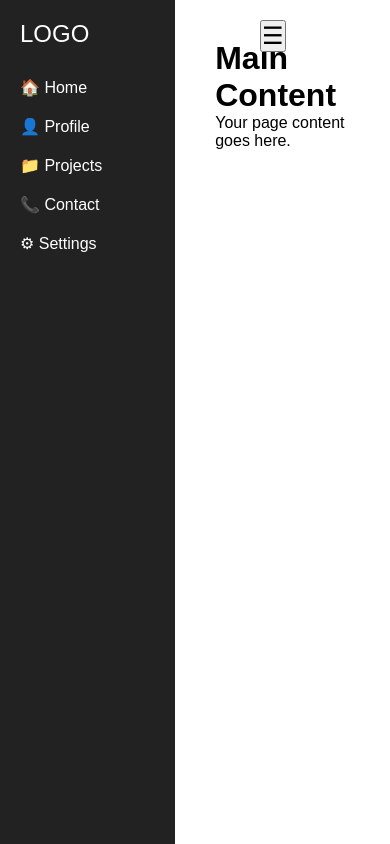
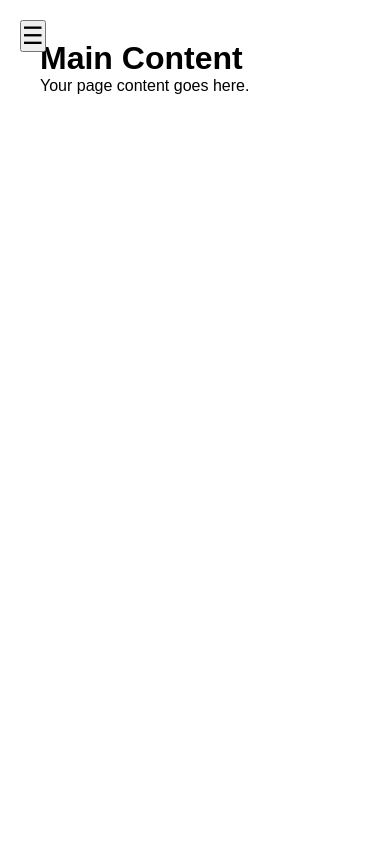
Before and after one commit to Isiyaku477/Fronted--practice-, a plain HTML site: page task1-sidebar/index.html in a window 390 px wide. Drawn offline with Linux system fonts and the light colour scheme; files whose address does not match are found by name.

Commit message:
Add responsive sidebar styles for mobile view

```diff
--- a/task1-sidebar/task1-sidebar/style.css
+++ b/task1-sidebar/task1-sidebar/style.css
@@ -44,3 +44,17 @@ body {
 .content {
   padding: 40px;
 }
+@media (max-width: 600px) {
+  .sidebar {
+    position: fixed;
+    left: -250px;
+  }
+
+  .sidebar.active {
+    left: 0;
+  }
+
+  .toggle-btn {
+    left: 20px;
+  }
+}
```
